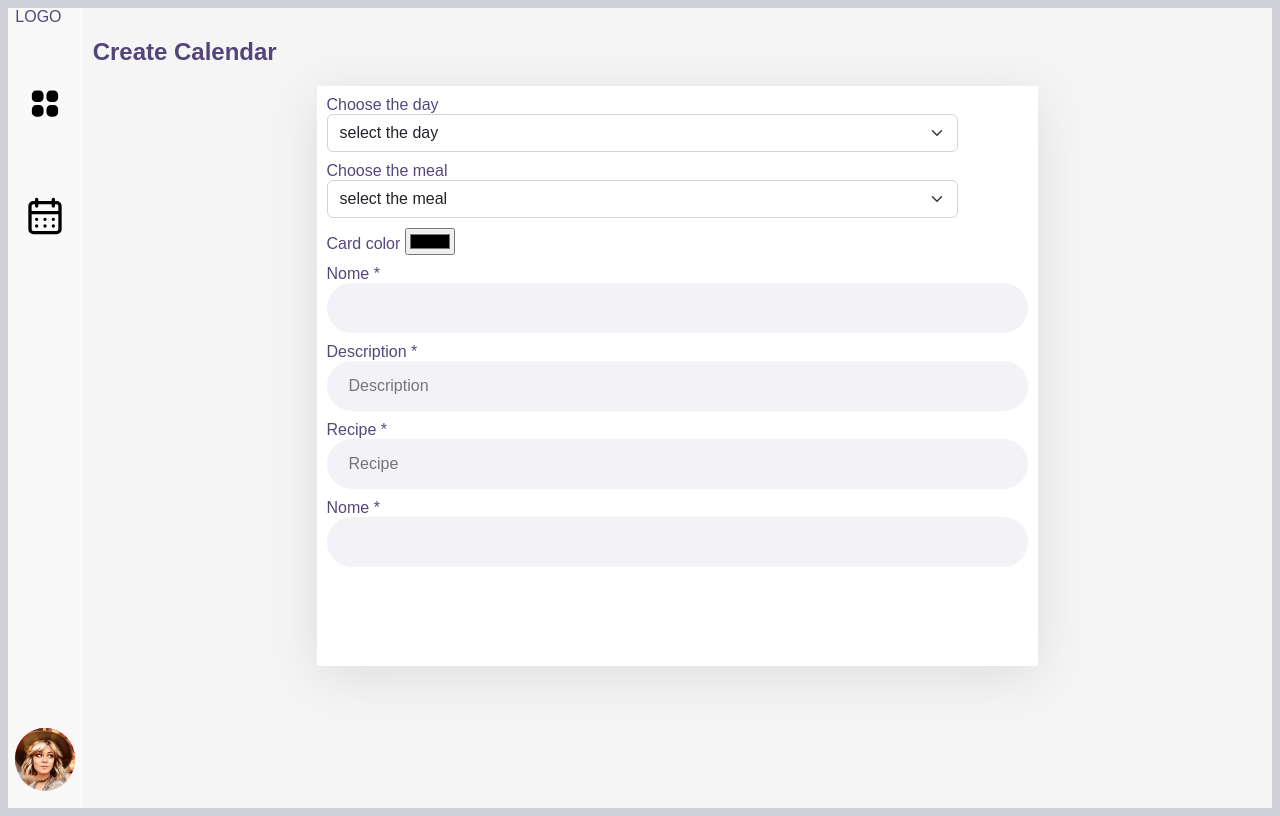
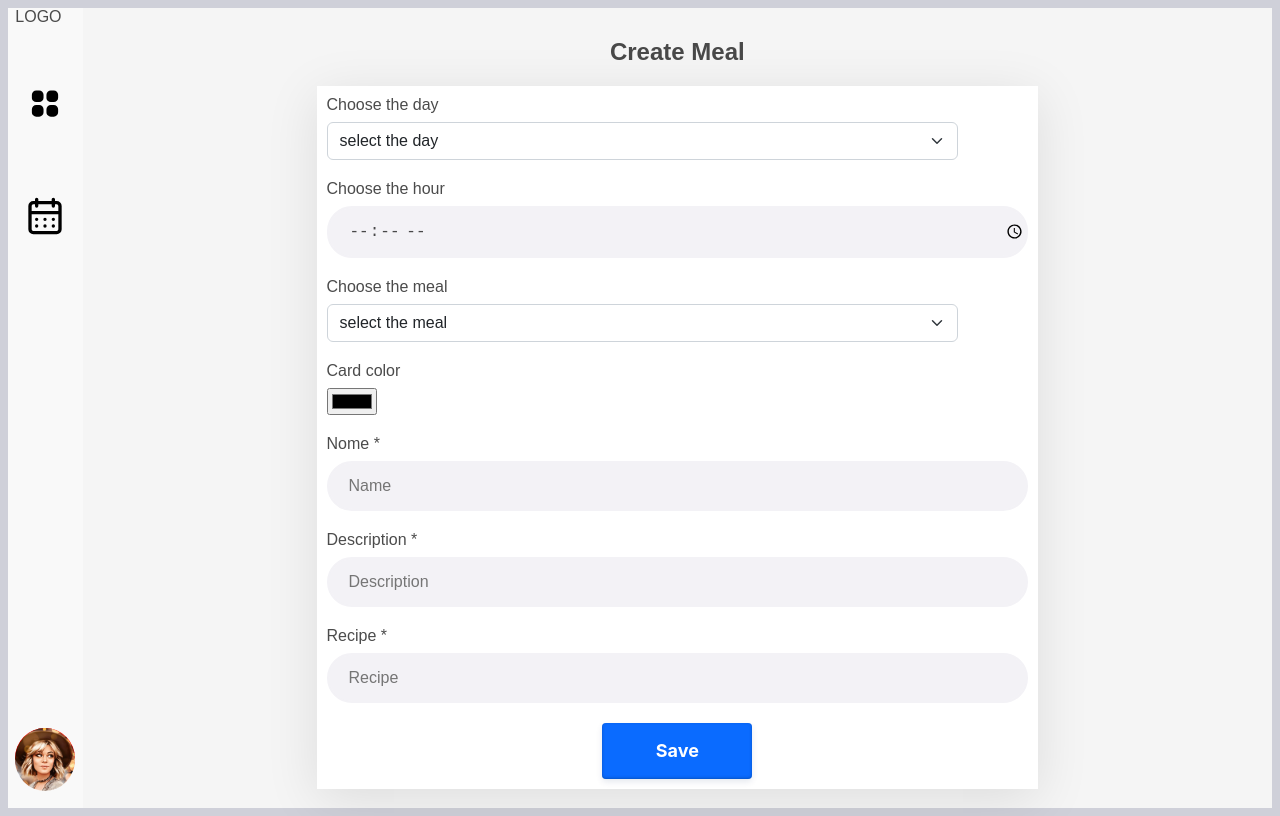
Before and after one commit to daasc/Diet, a Vue app: page /create-calendar in a window 1280 px wide. Built offline with nearby package versions, Linux system fonts and the light colour scheme.

Commit message:
feat: add button

```diff
--- a/src/assets/main.scss
+++ b/src/assets/main.scss
@@ -4,5 +4,46 @@
 body {
   background: $color-background;
   font-family: sans-serif;
-  color: rgba(28,9,80,0.75);
+  color: rgba(15, 15, 15, 0.75);
 }
+.button {
+  background-color: #0a6bff;
+  border-radius: 4px;
+  border: 0;
+  box-shadow: rgba(1, 60, 136, 0.5) 0 -1px 3px 0 inset,
+    rgba(0, 44, 97, 0.1) 0 3px 6px 0;
+  box-sizing: border-box;
+  color: #fff;
+  cursor: pointer;
+  display: inherit;
+  font-family: "Space Grotesk", -apple-system, system-ui, "Segoe UI", Roboto,
+    Helvetica, Arial, sans-serif, "Apple Color Emoji", "Segoe UI Emoji",
+    "Segoe UI Symbol";
+  font-size: 18px;
+  font-weight: 700;
+  line-height: 24px;
+  margin: 0 auto;
+  min-height: 56px;
+  min-width: 120px;
+  max-width: 200px;
+  display: flex;
+  justify-content: center;
+  padding: 16px 20px;
+  position: relative;
+  text-align: center;
+  user-select: none;
+  -webkit-user-select: none;
+  touch-action: manipulation;
+  vertical-align: baseline;
+  transition: all 0.2s cubic-bezier(0.22, 0.61, 0.36, 1);
+  &:hover {
+    background-color: #065dd8;
+    transform: translateY(-2px);
+  }
+}
+@media (min-width: 768px) {
+  .button {
+    padding: 16px 44px;
+    min-width: 150px;
+  }
+}
--- a/src/views/CreateCalendarView.vue
+++ b/src/views/CreateCalendarView.vue
@@ -1,10 +1,10 @@
 <template>
   <section>
-    <h1>Create Calendar</h1>
+    <h1>Create Meal</h1>
     <form action="">
       <label for="week">
         Choose the day
-        <select name="week" id="week">
+        <select name="week" id="week" required>
           <option value="" disabled selected>select the day</option>
           <option value="monday">Monday</option>
           <option value="tuesday">Tuesday</option>
@@ -15,9 +15,13 @@
           <option value="sunday">Sunday</option>
         </select>
       </label>
+      <label for="time">
+        Choose the hour
+        <input type="time" id="time" min="04:00" max="18:00" required />
+      </label>
       <label for="meal">
         Choose the meal
-        <select name="meal" id="meal">
+        <select name="meal" id="meal" required>
           <option value="" disabled selected>select the meal</option>
           <option value="Breakfast">Breakfast</option>
           <option value="Snack">Snack</option>
@@ -28,24 +32,21 @@
       </label>
       <label for="color">
         Card color
-        <input type="color" name="" id="color" />
+        <input type="color" name="" id="color" required />
       </label>
       <label for="">
         Nome *
-        <input type="text" placeholder="" />
+        <input type="text" placeholder="Name" required />
       </label>
       <label for="">
         Description *
-        <input type="text" placeholder="Description" />
+        <input type="text" placeholder="Description" required />
       </label>
       <label for="">
         Recipe *
-        <input type="text" placeholder="Recipe" />
+        <input type="text" placeholder="Recipe" required />
       </label>
-      <label for="">
-        Nome *
-        <input type="text" placeholder="" />
-      </label>
+      <button class="button" role="button">Save</button>
     </form>
   </section>
 </template>
@@ -55,19 +56,27 @@ export default {
 };
 </script>
 <style lang="scss" scoped>
+h1 {
+  text-align: center;
+}
 form {
   display: flex;
   flex-direction: column;
   margin: 0 auto;
-  gap: 10px;
+  gap: 20px;
   width: 60%;
   min-height: 70vh;
   padding: 10px;
   background: #fff;
   box-shadow: rgba(0, 0, 0, 0.1) 0px 10px 50px;
   label {
-    input[type="text"] {
-      color: rgba(28, 9, 80, 0.5);
+    display: flex;
+    flex-direction: column;
+    gap: 8px;
+    input[type="text"],
+    input[type="time"],
+    select {
+      color: rgba(15, 15, 15, 0.75);
       background: #f3f2f6;
       border: 2px solid #f3f2f6;
       font-size: 16px;
```
